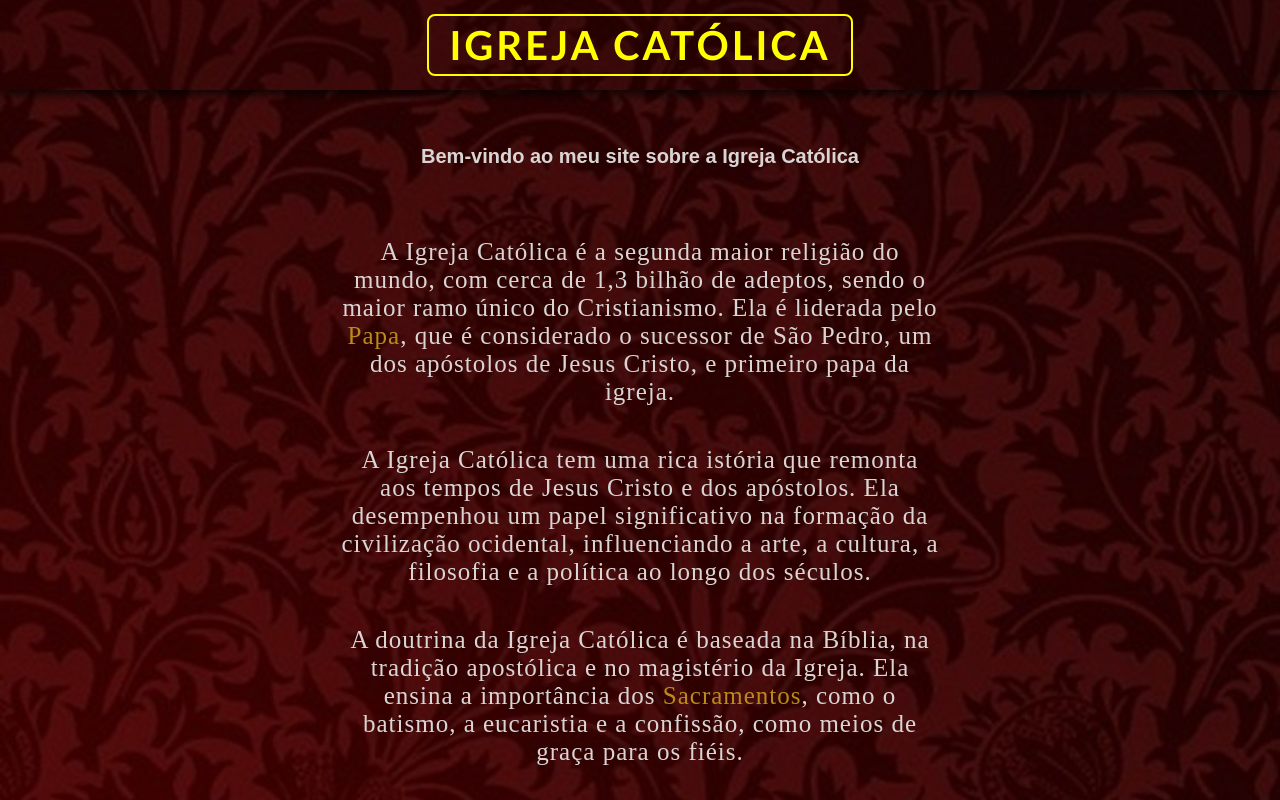
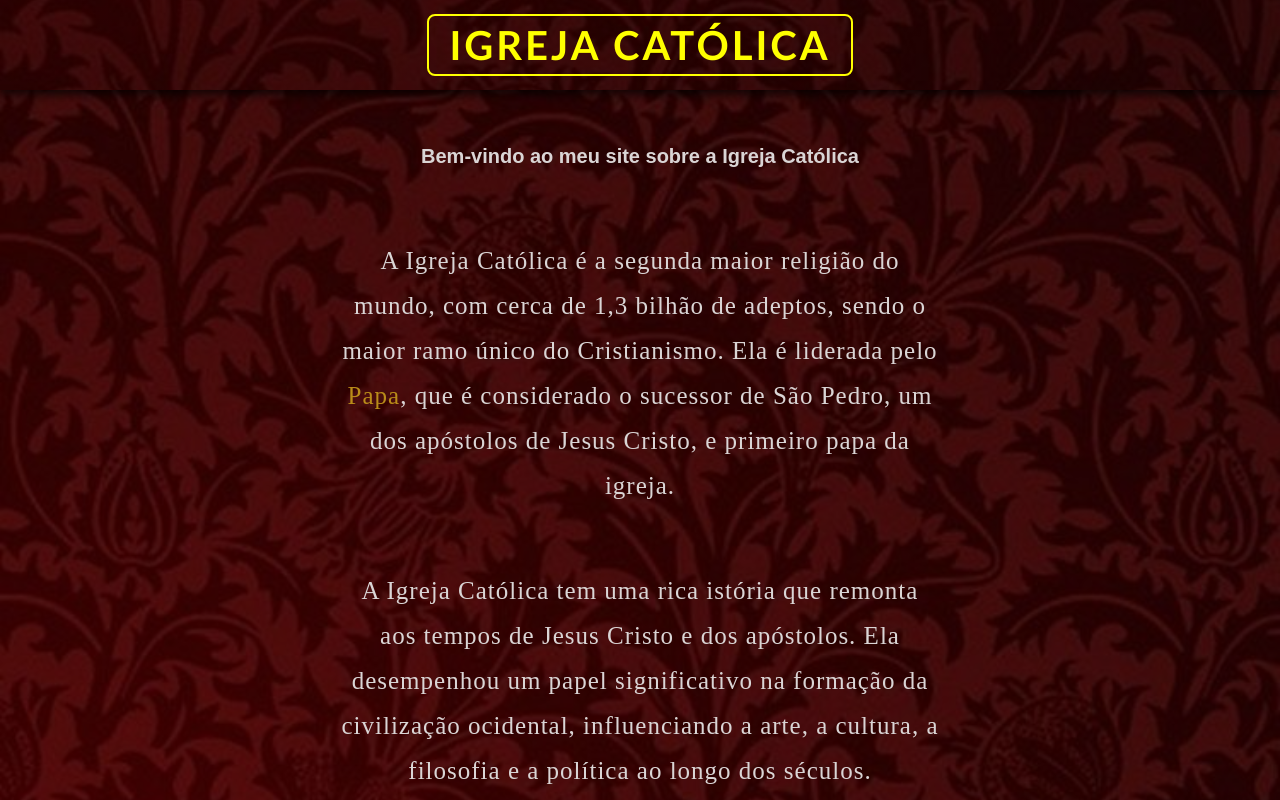
Before and after one commit to Igor-Dias-2010/igreja-catolica, a Next.js app: page / in a window 1280 px wide. Shown: the top 800 px of the page. Built offline with nearby package versions, Linux system fonts and the light colour scheme.

Commit message:
Update globals.css

```diff
--- a/app/globals.css
+++ b/app/globals.css
@@ -28,9 +28,10 @@ body {
 }
 
 #conteudo p {
+  line-height: 1.8;
   font-size: 25px;
   letter-spacing: 1px;
-  margin-bottom: 20px;
+  margin-bottom: 40px;
   margin-top: 20px;
   font-family: 'Times New Roman', Times, serif;
   width: 600px;
```
